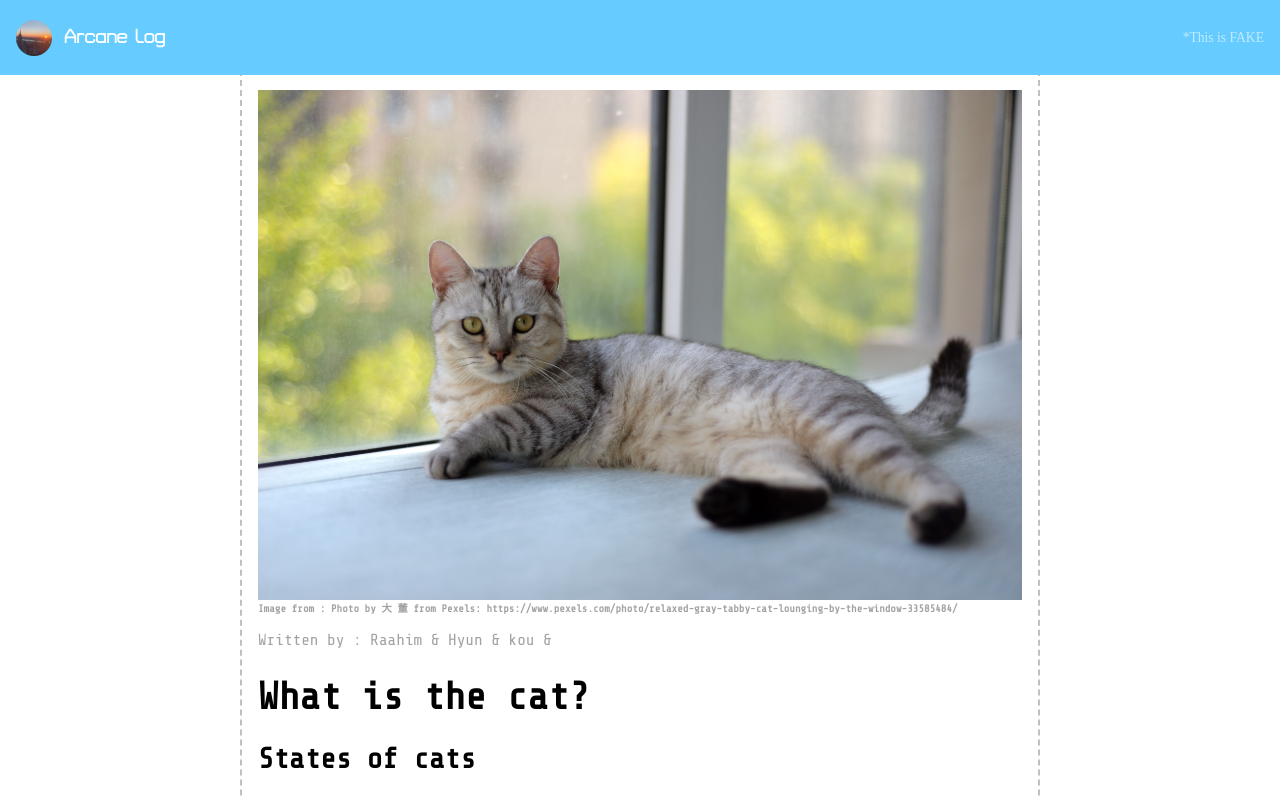
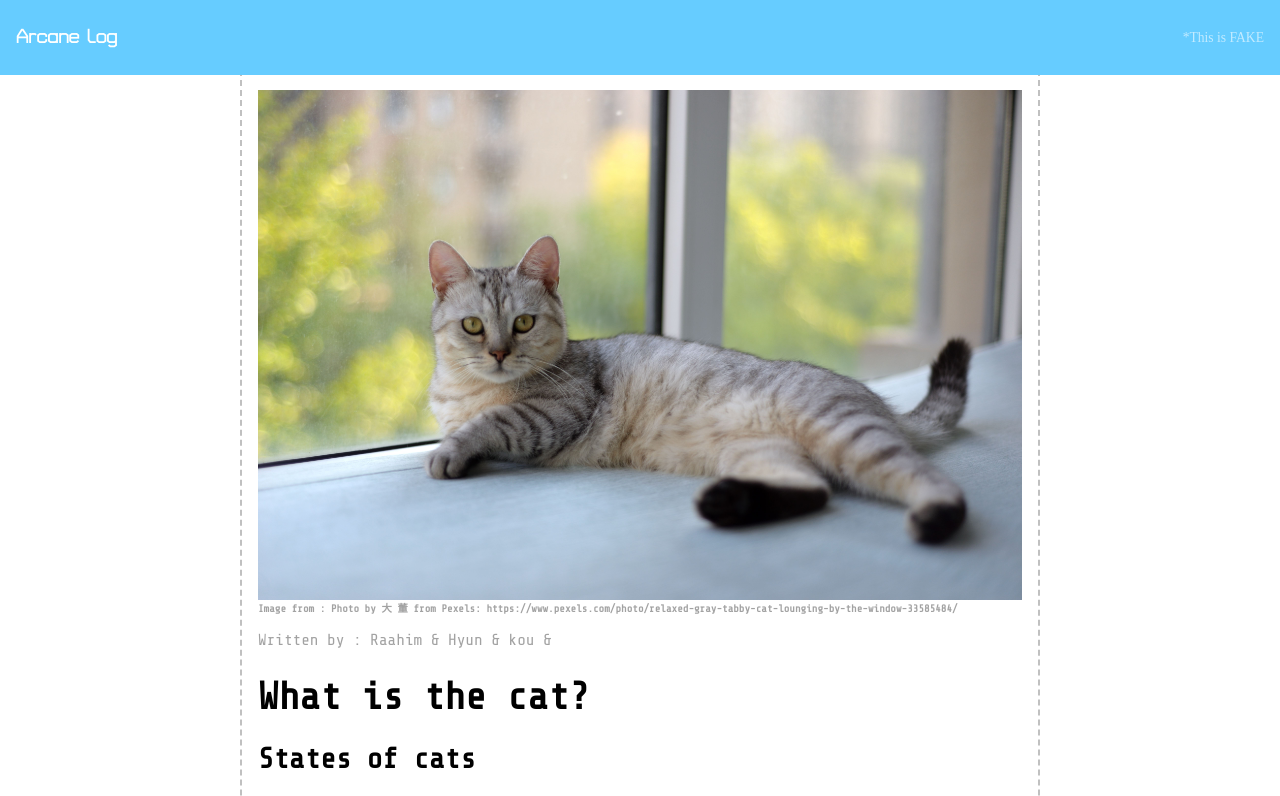
Before and after one commit to pfp-jpg/arcane_log, a plain HTML site: page cat/index.html in a window 1280 px wide. Shown: the top 796 px of the page. Drawn offline with Linux system fonts and the light colour scheme.

Commit message:
Update index.html

```diff
--- a/cat/index.html
+++ b/cat/index.html
@@ -14,7 +14,6 @@
 </head>
 <body>
     <nav class = "topbar">
-        <img src = "../assets/img/icon.jpg" type="image/jpg" alt="Icon" class = "topicon">
         <a class = "topbar_title" href = "../">Arcane Log</a>
         <!-- どうやらアルカナ(arcana)やアルケイン(arcane)は秘密的な意味があるらしいのでそれっぽい適当なブログサイトを作るのに最適だと思ったのでそういう名前にしました。-->
         <p class="topbar_info">*This is FAKE</p>
```
